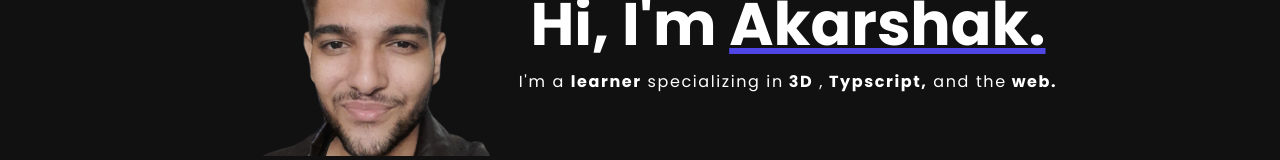
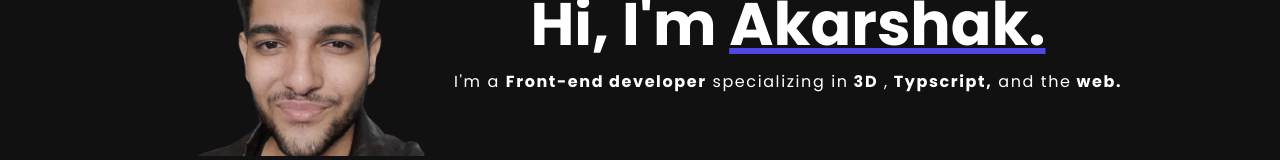
Before and after one commit to Aksaithon/Portfolio, a React (Vite) app: page / in a window 1280 px wide. Shown: the part 290-450 px from the top of the page. Built offline with nearby package versions, Linux system fonts and the light colour scheme.

Commit message:
headline change

```diff
--- a/src/HomePgCOmponents/HomePage.tsx
+++ b/src/HomePgCOmponents/HomePage.tsx
@@ -15,7 +15,7 @@ const HomePage = () => {
             </div>
 
             <div className={styles.captions}>
-              I'm a <span className={styles.bold}>learner</span> specializing in
+              I'm a <span className={styles.bold}>Front-end developer</span> specializing in
               <span className={styles.bold}> 3D</span> ,
               <span className={styles.bold}> Typscript,</span> and the
               <span className={styles.bold}> web.</span>
```
